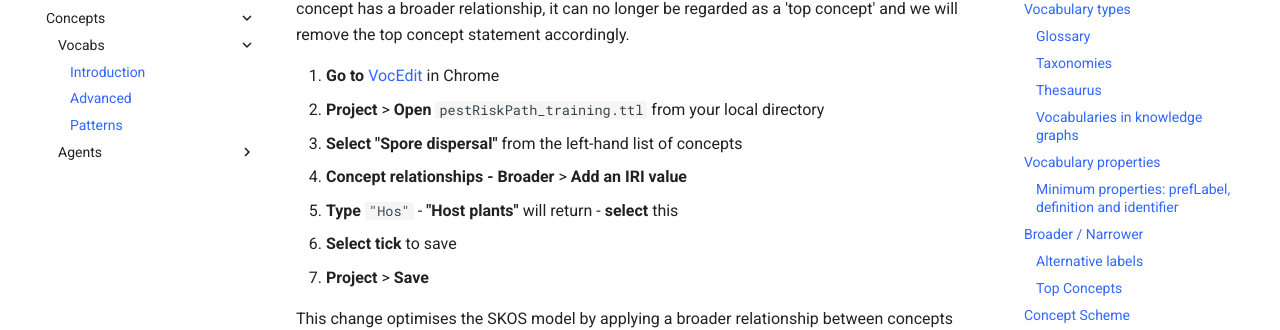
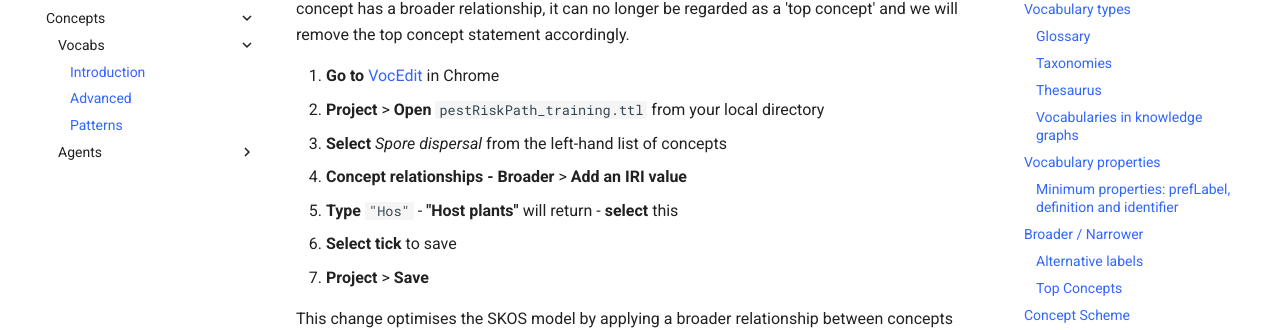
Before and after one commit to Kurrawong/docs, an MkDocs documentation site: the page built from docs/concepts/vocabs/introduction.md, in a window 1280 px wide and 900 px high, scrolled down 9060 px. Shown: the part 126-456 px from the top of the window. Built offline with MkDocs 1.6.1 and Material for MkDocs 9.7.7, drawn with Linux system fonts in a browser that asks for light colours.

```diff
--- a/docs/concepts/vocabs/introduction.md
+++ b/docs/concepts/vocabs/introduction.md
@@ -346,7 +346,7 @@ In this exercise we will add a broader relationship between two concepts. Note t
 
 1. **Go to** [VocEdit](https://vocedit.dev.kurrawong.ai) in Chrome
 2. **Project** > **Open** `pestRiskPath_training.ttl` from your local directory
-3. **Select** **"Spore dispersal"** from the left-hand list of concepts
+3. **Select** _Spore dispersal_ from the left-hand list of concepts
 4. **Concept relationships - Broader** > **Add an IRI value**
 5. **Type** `"Hos"` - **"Host plants"** will return - **select** this
 6. **Select** **tick** to save
```
